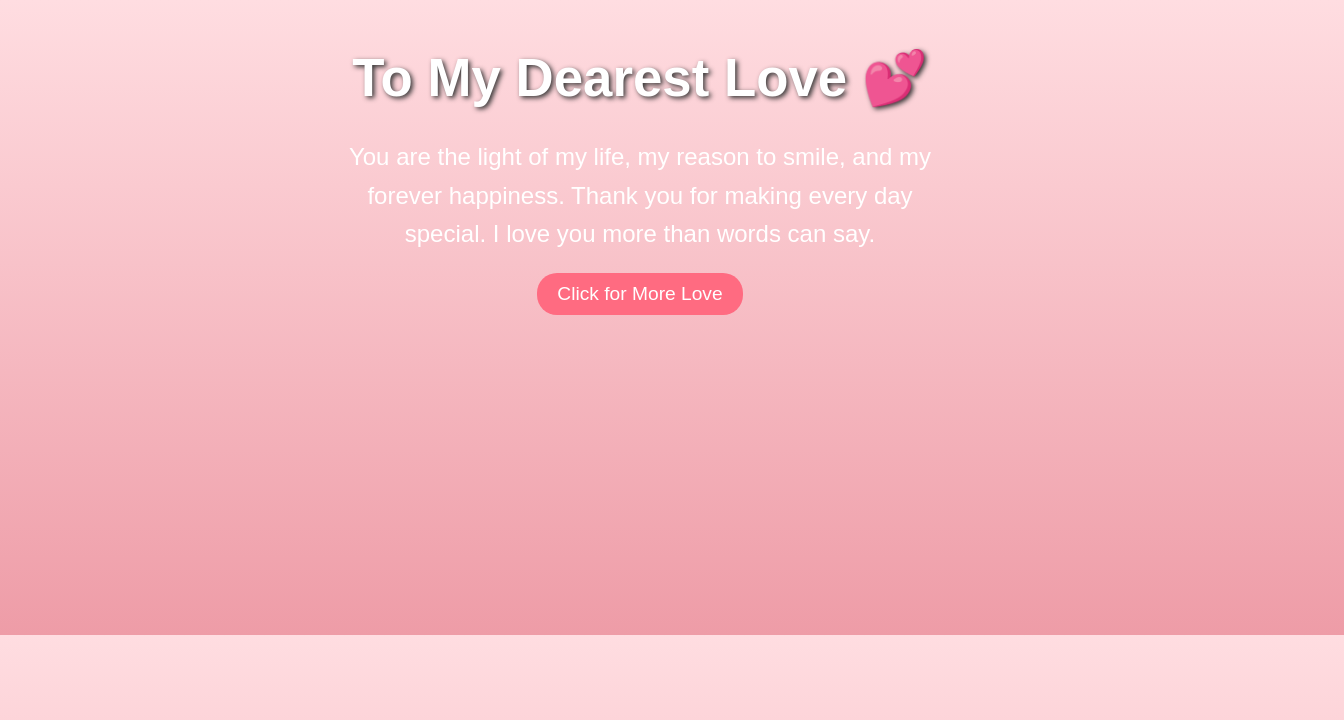
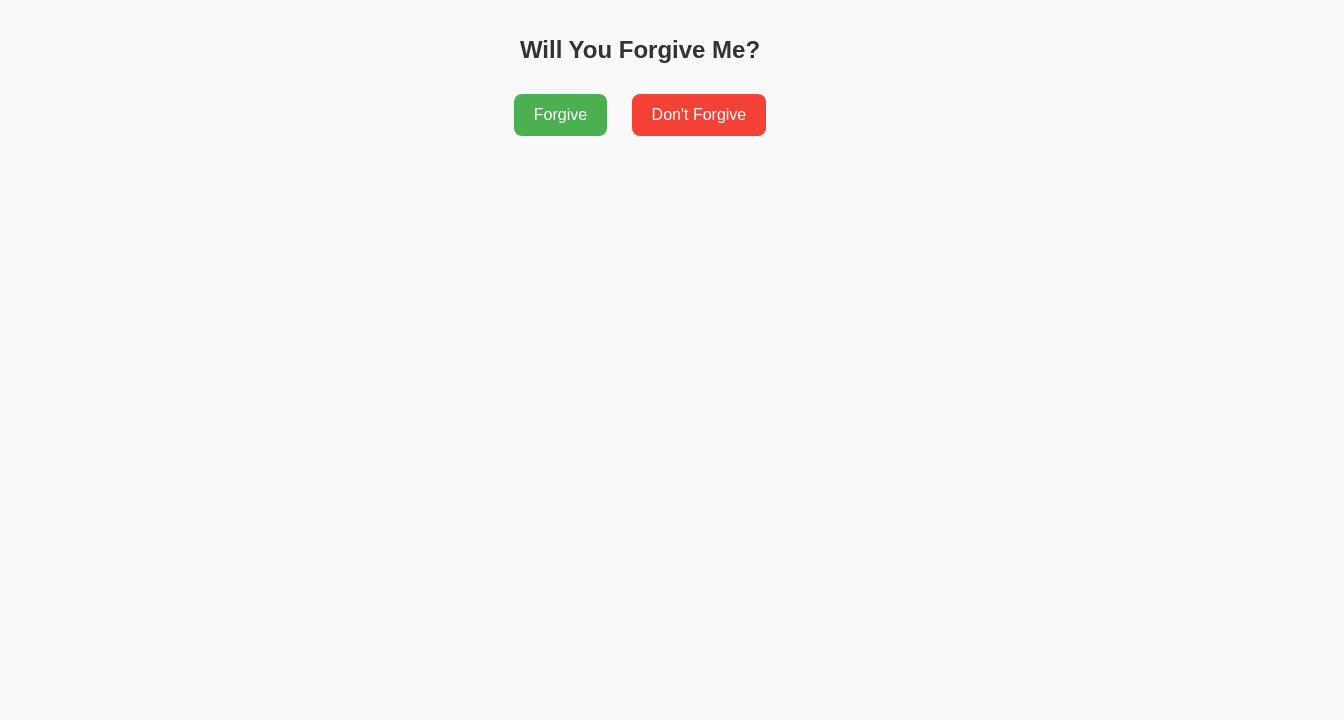
Before and after one commit to 6410615139/6410615139.github.io, a plain HTML site: page index.html in a window 1280 px wide. Shown: the whole page, 1344 px wide, since content can reach past the window. Drawn offline with Linux system fonts and the light colour scheme.

Commit message:
Reconcile

```diff
--- a/index.html
+++ b/index.html
@@ -1,21 +1,53 @@
 <!DOCTYPE html>
 <html lang="en">
 <head>
-    <meta charset="UTF-8">
-    <meta name="viewport" content="width=device-width, initial-scale=1.0">
-    <title>For My Love ❤️</title>
-    <link rel="stylesheet" href="style.css">
+  <meta charset="UTF-8">
+  <meta name="viewport" content="width=device-width, initial-scale=1.0">
+  <title>Forgive or Not</title>
+  <style>
+    body {
+      font-family: Arial, sans-serif;
+      text-align: center;
+      margin: 0;
+      padding: 20px;
+      background-color: #f9f9f9;
+    }
+
+    h1 {
+      font-size: 24px;
+      margin-bottom: 20px;
+      color: #333;
+    }
+
+    button {
+      font-size: 16px;
+      padding: 12px 20px;
+      margin: 10px;
+      border: none;
+      border-radius: 8px;
+      color: white;
+      cursor: pointer;
+    }
+
+    #forgive {
+      background-color: #4CAF50;
+    }
+
+    #dontForgive {
+      background-color: #f44336;
+      position: relative;
+    }
+
+    #dontForgive:active {
+      background-color: #d32f2f;
+    }
+  </style>
 </head>
 <body>
-    <div class="container">
-        <h1 class="love-title">To My Dearest Love 💕</h1>
-        <p class="message">
-            You are the light of my life, my reason to smile, and my forever happiness.
-            Thank you for making every day special. I love you more than words can say.
-        </p>
-        <button class="heart-button" onclick="showHearts()">Click for More Love</button>
-        <div id="hearts-container"></div>
-    </div>
-    <script src="script.js"></script>
+  <h1>Will You Forgive Me?</h1>
+  <button id="forgive">Forgive</button>
+  <button id="dontForgive">Don't Forgive</button>
+
+  <script src="/static/script.js"></script>
 </body>
 </html>
--- a/script.js
+++ b/script.js
@@ -1,10 +1,28 @@
-function showHearts() {
-    const container = document.getElementById('hearts-container');
-    for (let i = 0; i < 20; i++) {
-        const heart = document.createElement('div');
-        heart.classList.add('heart');
-        heart.style.left = `${Math.random() * 100}vw`;
-        heart.style.animationDuration = `${Math.random() * 2 + 3}s`;
-        container.appendChild(heart);
+// Forgive button click
+document.getElementById('forgive').addEventListener('click', () => {
+    alert("Thank you for forgiving me! 💖");
+  });
+
+  // Don't Forgive button hover escape
+  const dontForgiveButton = document.getElementById('dontForgive');
+
+  dontForgiveButton.addEventListener('mouseenter', () => {
+    // Randomize new position
+    const x = Math.random() * (window.innerWidth - dontForgiveButton.offsetWidth);
+    const y = Math.random() * (window.innerHeight - dontForgiveButton.offsetHeight);
+
+    // Apply new position
+    dontForgiveButton.style.position = 'absolute';
+    dontForgiveButton.style.left = `${x}px`;
+    dontForgiveButton.style.top = `${y}px`;
+  });
+
+  // Prevent the button from being too far outside the viewport
+  window.addEventListener('resize', () => {
+    const rect = dontForgiveButton.getBoundingClientRect();
+    if (rect.right > window.innerWidth || rect.bottom > window.innerHeight) {
+      dontForgiveButton.style.left = '50%';
+      dontForgiveButton.style.top = '50%';
+      dontForgiveButton.style.transform = 'translate(-50%, -50%)';
     }
-}
+  });
```
Also changed, not shown: 1 other file.
